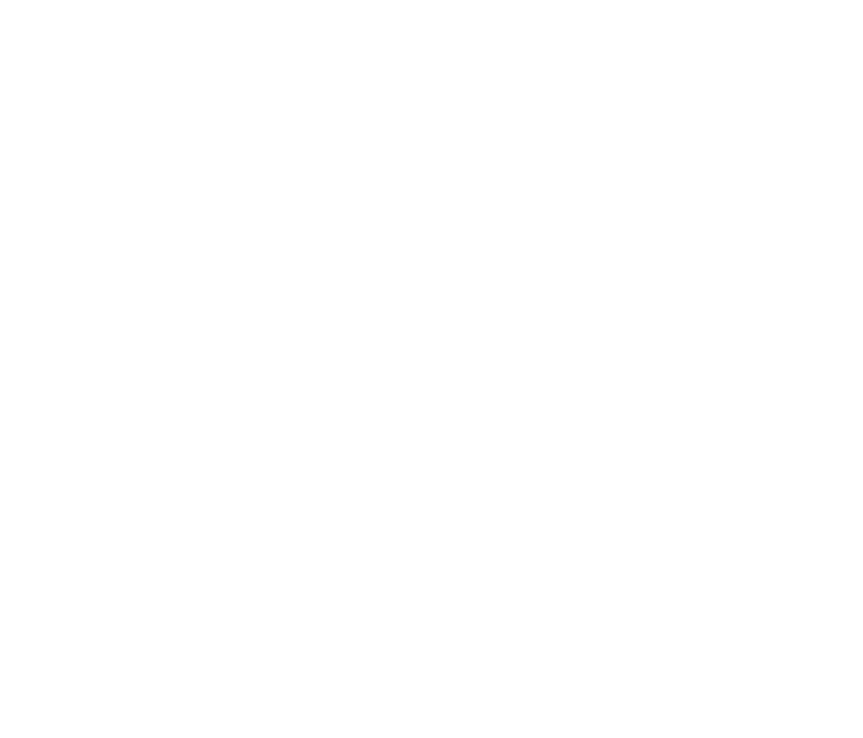
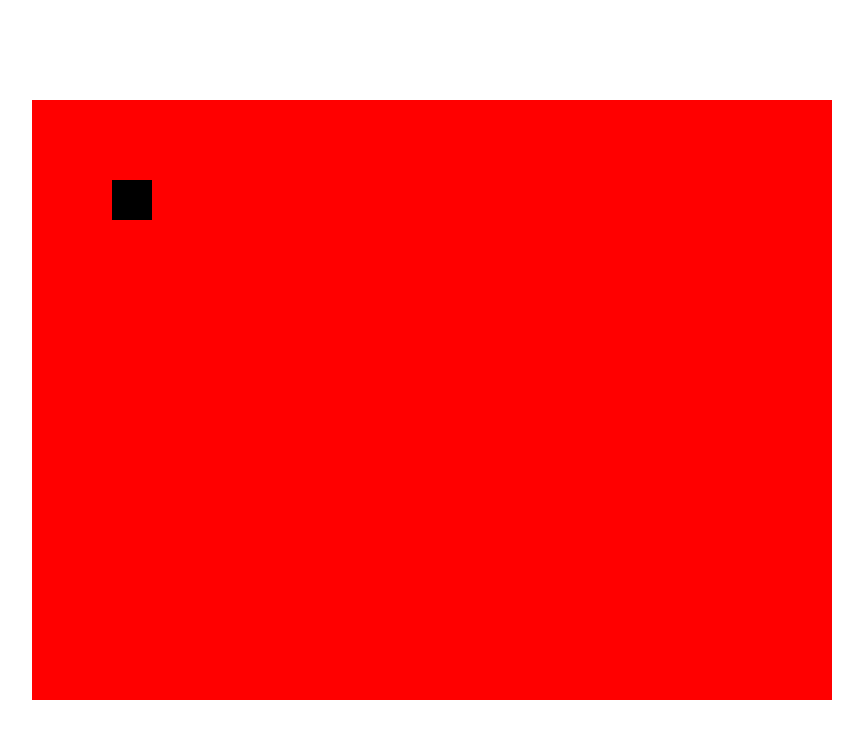
Before and after one commit to rjodlowski/BoulderDash, a website built with webpack: page index.html in a window 1280 px wide. Shown: the whole page, without its empty margins (208-1071 px from the left). Built offline with Linux system fonts and the light colour scheme.

Commit message:
scene update, player movement

```diff
--- a/index.html
+++ b/index.html
@@ -6,11 +6,12 @@
     <meta http-equiv="X-UA-Compatible" content="IE=edge">
     <meta name="viewport" content="width=device-width, initial-scale=1.0">
     <title>Document</title>
-    <script src="dist/script.bundle.js"></script>
+    <link rel="stylesheet" href="./style.css">
+    <script defer src="dist/script.bundle.js"></script>
 </head>
 
 <body>
-
+    <div id="app"></div>
 </body>
 
 </html>
--- a/src/Board.ts
+++ b/src/Board.ts
@@ -6,5 +6,36 @@ export default class Board {
 	constructor(gv: GlobalVars) {
 		console.log("Board created");
 		this._gv = gv;
+
+
+		this.create();
+		// this.createSquares();
+	}
+
+	create() {
+		let canvas: HTMLCanvasElement = document.createElement("canvas") as HTMLCanvasElement;
+		canvas.width = this._gv.canvasWidth;
+		canvas.height = this._gv.canvasHeight;
+		this._gv.app.append(canvas);
+		this._gv.canvas = canvas;
+		this._gv.ctx = this._gv.canvas.getContext("2d");
+	}
+
+	// createSquares() {
+	// 	for (let i: number = 0; i < 20; i++) {
+	// 		for (let j: number = 0; j < 15; j++) {
+	// 			this._gv.ctx.fillStyle = "rgba(0, 255, 0, 1)";
+	// 			this._gv.ctx.fillRect(
+	// 				i * this._gv.fieldHeight,
+	// 				j * this._gv.fieldWidth,
+	// 				this._gv.fieldHeight,
+	// 				this._gv.fieldWidth
+	// 			);
+	// 		}
+	// 	}
+	// }
+
+	animate() {
+
 	}
 }
--- /dev/null
+++ b/src/CanvasTest.ts
@@ -0,0 +1,100 @@
+// Main canvas learning file, not part of the final project
+import Circle from "./entities/Circle";
+
+export default class CanvasTest {
+	app: HTMLDivElement;
+	canvas: HTMLCanvasElement;
+	circles: Circle[];
+
+	constructor() {
+		console.log("Canvas test created");
+
+		this.app = document.getElementById("app") as HTMLDivElement;
+
+		this.canvas = document.createElement("canvas") as HTMLCanvasElement;
+		this.canvas.id = "main";
+		this.canvas.width = 700
+		this.canvas.height = 500
+		this.circles = [];
+		this.app.append(this.canvas);
+
+		// Adjusting the canvas after resizing the window
+		// window.addEventListener("resize", this.resize);
+
+		this.create2();
+	}
+
+	resize() {
+		this.canvas.width = window.innerWidth;
+		this.canvas.height = window.innerHeight;
+	}
+
+	create() {
+		let canvas: HTMLCanvasElement = document.createElement("canvas") as HTMLCanvasElement;
+		canvas.id = "main";
+		canvas.width = 700
+		canvas.height = 500
+
+		let c = canvas.getContext("2d");
+		c.fillStyle = "rgba(255, 0, 0, 0.5)";
+		c.fillRect(100, 100, 100, 100); 1
+		c.fillStyle = "rgba(0, 0, 255, 0.5)";
+		c.fillRect(400, 100, 100, 100);
+		c.fillStyle = "rgba(0, 255, 0, 0.5)";
+		c.fillRect(300, 300, 100, 100);
+
+		// Drawing lines
+		c.beginPath();
+		c.moveTo(50, 300); // begin point
+		c.lineTo(300, 100); // end point
+		c.lineTo(400, 300); // next points
+
+		c.strokeStyle = "purple";
+		c.stroke(); // actual "draw" method -> sth like "show me this line";
+
+		// Drawing arcs / circles
+		c.beginPath(); // also resets the connection between drawings
+		c.arc(300, 300, 30, 0, Math.PI * 2, false);
+		c.strokeStyle = "blue";
+		c.stroke();
+
+		for (let i: number = 0; i < 3; i++) {
+			let x: number = Math.random() * 700;
+			let y: number = Math.random() * 500;
+
+			c.beginPath();
+			c.arc(x, y, 30, 0, Math.PI * 2, false);
+			c.strokeStyle = "blue";
+			c.stroke();
+		}
+
+		this.app.append(canvas);
+	}
+
+	create2() {
+
+		for (let i: number = 0; i < 100; i++) {
+			let radius = 30;
+			let x = Math.random() * (this.canvas.width - (radius * 2)) + radius
+			let y = Math.random() * (this.canvas.height - (radius * 2)) + radius
+			let dx = (Math.random() - 0.5) * 3;
+			let dy = (Math.random() - 0.5) * 3;
+
+			this.circles.push(new Circle(this.canvas, x, y, dx, dy, radius));
+		}
+
+		this.animate();
+	}
+
+	animate() {
+		console.log("No siema");
+		let c = this.canvas.getContext("2d");
+		c.clearRect(0, 0, this.canvas.width, this.canvas.height)
+
+		for (let i: number = 0; i < this.circles.length; i++) {
+			this.circles[i].update();
+		}
+
+		requestAnimationFrame(this.animate.bind(this));
+	}
+}
--- a/src/GlobalVars.ts
+++ b/src/GlobalVars.ts
@@ -1,4 +1,16 @@
 export default class GlobalVars {
+	// HTML elements
+	app: HTMLDivElement = document.getElementById("app") as HTMLDivElement;
+	canvas: HTMLCanvasElement;
+
+	// Canvas variables
+	canvasWidth: number = 800; // Canvas height in pixels
+	canvasHeight: number = 600; // Canvas width in pixels
+	ctx: CanvasRenderingContext2D;
+
+	// Fields are squares, so both sides are even
+	fieldSize: number = 40; // [px]
+
 	constructor() {
 		console.log("global vars created");
 	}
--- a/src/Keyboard.ts
+++ b/src/Keyboard.ts
@@ -1,10 +1,33 @@
 import GlobalVars from "./GlobalVars";
+import Player from "./Player";
 
 export default class Keyboard {
-	_gv: GlobalVars
+	_gv: GlobalVars;
+	_player: Player;
 
-	constructor(gv: GlobalVars) {
+	constructor(gv: GlobalVars, player: Player) {
 		console.log("keyboard created");
 		this._gv = gv;
+		this._player = player;
+
+		window.onkeydown = this.keyPressed.bind(this);
+	}
+
+	keyPressed(event: KeyboardEvent) {
+		let key: string = event.key
+		// console.log(key);
+
+		// Move player
+		if (event.repeat != true) {
+			if (key == "a" || key == "ArrowLeft") {
+				this._player.move("left")
+			} else if (key == "d" || key == "ArrowRight") {
+				this._player.move("right")
+			} else if (key == "w" || key == "ArrowUp") {
+				this._player.move("up")
+			} else if (key == "s" || key == "ArrowDown") {
+				this._player.move("down")
+			}
+		}
 	}
 }
--- a/src/Main.ts
+++ b/src/Main.ts
@@ -1,4 +1,5 @@
 import Board from "./Board";
+import CanvasTest from "./CanvasTest";
 import GlobalVars from "./GlobalVars";
 import Keyboard from "./Keyboard";
 import Player from "./Player";
@@ -8,20 +9,26 @@ export default class Main {
 	_keyboard: Keyboard
 	_board: Board
 	_player: Player
+	_canvasTest: CanvasTest // to delete
 
 	constructor() {
 		console.log("Main created");
 
 		this._gv = new GlobalVars();
-		this._keyboard = new Keyboard(this._gv);
 		this._board = new Board(this._gv);
-		this._player = new Player(this._gv);
+		this._player = new Player(this._gv, 80, 80);
+		this._keyboard = new Keyboard(this._gv, this._player);
+		// this._canvasTest = new CanvasTest();
 
-		this.createEverything();
+		this.animate();
 	}
 
-	createEverything() {
-		console.log("creating stuff");
+	animate() {
+		// console.log("new frame");
+		this._gv.ctx.clearRect(0, 0, this._gv.canvas.width, this._gv.canvas.height)
+
+		this._player.update();
+		requestAnimationFrame(this.animate.bind(this));
 	}
 }
 
--- a/src/Player.ts
+++ b/src/Player.ts
@@ -3,8 +3,63 @@ import GlobalVars from "./GlobalVars";
 export default class Player {
 	_gv: GlobalVars;
 
-	constructor(gv: GlobalVars) {
+	// Player model
+	width: number;
+	height: number;
+
+	// Positions
+	posX: number;
+	posY: number;
+
+	constructor(gv: GlobalVars, startX: number, startY: number) {
 		console.log("Player created");
 		this._gv = gv;
+
+		// Player model dimensions
+		this.width = this._gv.fieldSize;
+		this.height = this._gv.fieldSize;
+
+		this.posX = startX;
+		this.posY = startY;
+
+		this.draw(this.posX, this.posY);
 	}
+
+	draw(posX: number, posY: number) {
+		// console.log("drawing player")
+
+		this._gv.ctx.fillRect(
+			posX,
+			posY,
+			this._gv.fieldSize,
+			this._gv.fieldSize,
+		)
+		this._gv.ctx.fillStyle = "black";
+	}
+
+	move(direction: string) {
+		// If player does not collide with unpassable entity (e.g. wall)
+
+		switch (direction) {
+			case 'up':
+				this.posY -= this._gv.fieldSize;
+				break;
+			case 'down':
+				this.posY += this._gv.fieldSize;
+				break;
+			case 'left':
+				this.posX -= this._gv.fieldSize;
+				break;
+			case 'right':
+				this.posX += this._gv.fieldSize;
+				break;
+			default:
+				console.log("Unknown direction");
+		}
+	}
+
+	update() {
+		this.draw(this.posX, this.posY);
+	}
+
 }
--- /dev/null
+++ b/src/entities/Circle.ts
@@ -0,0 +1,49 @@
+// Example object on the canvas, not the part of final project
+export default class Circle {
+	x: number;
+	y: number;
+	dx: number;
+	dy: number;
+	radius: number;
+	canvas: HTMLCanvasElement;
+
+	constructor(
+		canvas: HTMLCanvasElement,
+		x: number,
+		y: number,
+		dx: number,
+		dy: number,
+		radius: number,
+	) {
+		this.canvas = canvas;
+		this.x = x;
+		this.y = y;
+		this.dx = dx;
+		this.dy = dy;
+		this.radius = radius;
+	}
+
+	draw() {
+		let c = this.canvas.getContext("2d");
+
+		c.beginPath();
+		c.arc(this.x, this.y, this.radius, 0, Math.PI * 2, false);
+		c.strokeStyle = "blue";
+		c.stroke();
+
+	}
+
+	update() {
+		if (this.x + this.radius > this.canvas.width || this.x - this.radius < 0) {
+			this.dx = -this.dx;
+		}
+		if (this.y + this.radius > this.canvas.height || this.y - this.radius < 0) {
+			this.dy = -this.dy;
+		}
+
+		this.x += this.dx;
+		this.y += this.dy;
+
+		this.draw();
+	}
+}
--- /dev/null
+++ b/style.css
@@ -0,0 +1,15 @@
+body, html {
+	margin: 0 auto;
+}
+
+#app {
+	height: 100vh;
+	width: 100vw;
+	display: flex;
+	justify-content: center;
+	align-items: center;
+}
+
+canvas {
+	background-color: red;
+}
```
Also changed, not shown: dist/script.bundle.js, 3 other files.
